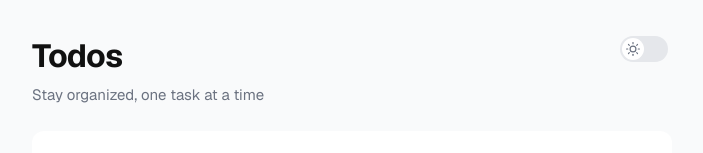
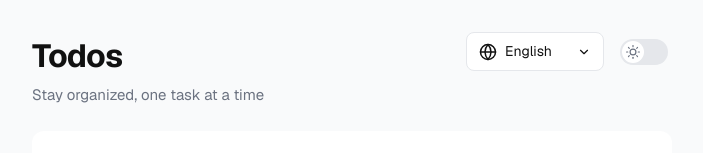
Before and after one commit to Andres191200/todo-app-ai-skills, a Next.js app: page / in a window 1280 px wide. Shown: the top 153 px of the page, without its empty margins (288-991 px from the left). Built offline with nearby package versions, Linux system fonts and the light colour scheme.

Commit message:
language dropdown selector

```diff
--- a/src/app/page.module.scss
+++ b/src/app/page.module.scss
@@ -22,6 +22,12 @@
 
 .headerContent {
   text-align: left;
+}
+
+.headerControls {
+  display: flex;
+  align-items: center;
+  gap: 0.75rem;
 }
 
 .title {
--- a/src/app/page.tsx
+++ b/src/app/page.tsx
@@ -8,6 +8,7 @@ import { FilterTabs } from '@/components/FilterTabs/FilterTabs'
 import { TodoList } from '@/components/TodoList/TodoList'
 import { TimelineChart } from '@/components/TimelineChart/TimelineChart'
 import { ThemeToggle } from '@/components/ThemeToggle/ThemeToggle'
+import { LanguageSelector } from '@/components/LanguageSelector/LanguageSelector'
 import type { FilterStatus } from '@/types/todo'
 import styles from './page.module.scss'
 
@@ -43,7 +44,10 @@ export default function Home() {
             <h1 className={styles.title}>Todos</h1>
             <p className={styles.subtitle}>Stay organized, one task at a time</p>
           </div>
-          <ThemeToggle />
+          <div className={styles.headerControls}>
+            <LanguageSelector />
+            <ThemeToggle />
+          </div>
         </header>
 
         <TodoForm />
--- /dev/null
+++ b/src/components/LanguageSelector/LanguageSelector.module.scss
@@ -0,0 +1,87 @@
+.wrapper {
+  position: relative;
+}
+
+.trigger {
+  display: flex;
+  align-items: center;
+  gap: 0.5rem;
+  padding: 0.5rem 0.75rem;
+  background: var(--color-bg-elevated);
+  border: 1px solid var(--color-border);
+  border-radius: 0.5rem;
+  cursor: pointer;
+  color: var(--color-text);
+  font-size: 0.875rem;
+  transition: border-color 0.15s, background-color 0.15s;
+
+  @media (prefers-reduced-motion: reduce) {
+    transition: none;
+  }
+
+  &:hover {
+    border-color: var(--color-border-hover);
+    background: var(--color-hover);
+  }
+
+  &:focus-visible {
+    outline: 2px solid var(--color-primary);
+    outline-offset: 2px;
+  }
+}
+
+.label {
+  min-width: 4rem;
+  text-align: left;
+}
+
+.chevron {
+  transition: transform 0.2s;
+
+  @media (prefers-reduced-motion: reduce) {
+    transition: none;
+  }
+
+  &.open {
+    transform: rotate(180deg);
+  }
+}
+
+.dropdown {
+  position: absolute;
+  top: calc(100% + 0.25rem);
+  right: 0;
+  min-width: 100%;
+  background: var(--color-bg-elevated);
+  border: 1px solid var(--color-border);
+  border-radius: 0.5rem;
+  box-shadow: var(--shadow-md);
+  z-index: 100;
+  overflow: hidden;
+}
+
+.option {
+  width: 100%;
+  padding: 0.625rem 0.75rem;
+  background: transparent;
+  border: none;
+  cursor: pointer;
+  color: var(--color-text);
+  font-size: 0.875rem;
+  text-align: left;
+  transition: background-color 0.15s;
+
+  @media (prefers-reduced-motion: reduce) {
+    transition: none;
+  }
+
+  &:hover {
+    background: var(--color-hover);
+  }
+
+  &.selected {
+    background: var(--color-primary-light);
+    color: var(--color-primary);
+    font-weight: 500;
+  }
+}
--- /dev/null
+++ b/src/components/LanguageSelector/LanguageSelector.tsx
@@ -0,0 +1,103 @@
+'use client'
+
+import { useState, useRef, useEffect } from 'react'
+import styles from './LanguageSelector.module.scss'
+
+type Language = 'en' | 'es'
+
+interface LanguageOption {
+  code: Language
+  label: string
+}
+
+const languages: LanguageOption[] = [
+  { code: 'en', label: 'English' },
+  { code: 'es', label: 'Spanish' },
+]
+
+export function LanguageSelector() {
+  const [isOpen, setIsOpen] = useState(false)
+  const [selectedLanguage, setSelectedLanguage] = useState<Language>('en')
+  const dropdownRef = useRef<HTMLDivElement>(null)
+
+  const selectedOption = languages.find((lang) => lang.code === selectedLanguage)
+
+  useEffect(() => {
+    function handleClickOutside(event: MouseEvent) {
+      if (dropdownRef.current && !dropdownRef.current.contains(event.target as Node)) {
+        setIsOpen(false)
+      }
+    }
+
+    document.addEventListener('mousedown', handleClickOutside)
+    return () => document.removeEventListener('mousedown', handleClickOutside)
+  }, [])
+
+  const handleSelect = (code: Language) => {
+    setSelectedLanguage(code)
+    setIsOpen(false)
+    // TODO: Implement language change logic here
+  }
+
+  return (
+    <div className={styles.wrapper} ref={dropdownRef}>
+      <button
+        type="button"
+        className={styles.trigger}
+        onClick={() => setIsOpen(!isOpen)}
+        aria-haspopup="listbox"
+        aria-expanded={isOpen}
+        aria-label="Select language"
+      >
+        <svg
+          width="18"
+          height="18"
+          viewBox="0 0 24 24"
+          fill="none"
+          stroke="currentColor"
+          strokeWidth="2"
+          strokeLinecap="round"
+          strokeLinejoin="round"
+          aria-hidden="true"
+        >
+          <circle cx="12" cy="12" r="10" />
+          <path d="M12 2a15.3 15.3 0 0 1 4 10 15.3 15.3 0 0 1-4 10 15.3 15.3 0 0 1-4-10 15.3 15.3 0 0 1 4-10z" />
+          <path d="M2 12h20" />
+        </svg>
+        <span className={styles.label}>{selectedOption?.label}</span>
+        <svg
+          className={`${styles.chevron} ${isOpen ? styles.open : ''}`}
+          width="14"
+          height="14"
+          viewBox="0 0 24 24"
+          fill="none"
+          stroke="currentColor"
+          strokeWidth="2"
+          strokeLinecap="round"
+          strokeLinejoin="round"
+          aria-hidden="true"
+        >
+          <polyline points="6 9 12 15 18 9" />
+        </svg>
+      </button>
+
+      {isOpen && (
+        <ul className={styles.dropdown} role="listbox" aria-label="Language options">
+          {languages.map((lang) => (
+            <li key={lang.code}>
+              <button
+                type="button"
+                className={`${styles.option} ${lang.code === selectedLanguage ? styles.selected : ''}`}
+                onClick={() => handleSelect(lang.code)}
+                role="option"
+                aria-selected={lang.code === selectedLanguage}
+              >
+                {lang.label}
+              </button>
+            </li>
+          ))}
+        </ul>
+      )}
+    </div>
+  )
+}
```
Also changed, not shown: 1 other file (tests, documents, lock files or other folders).
